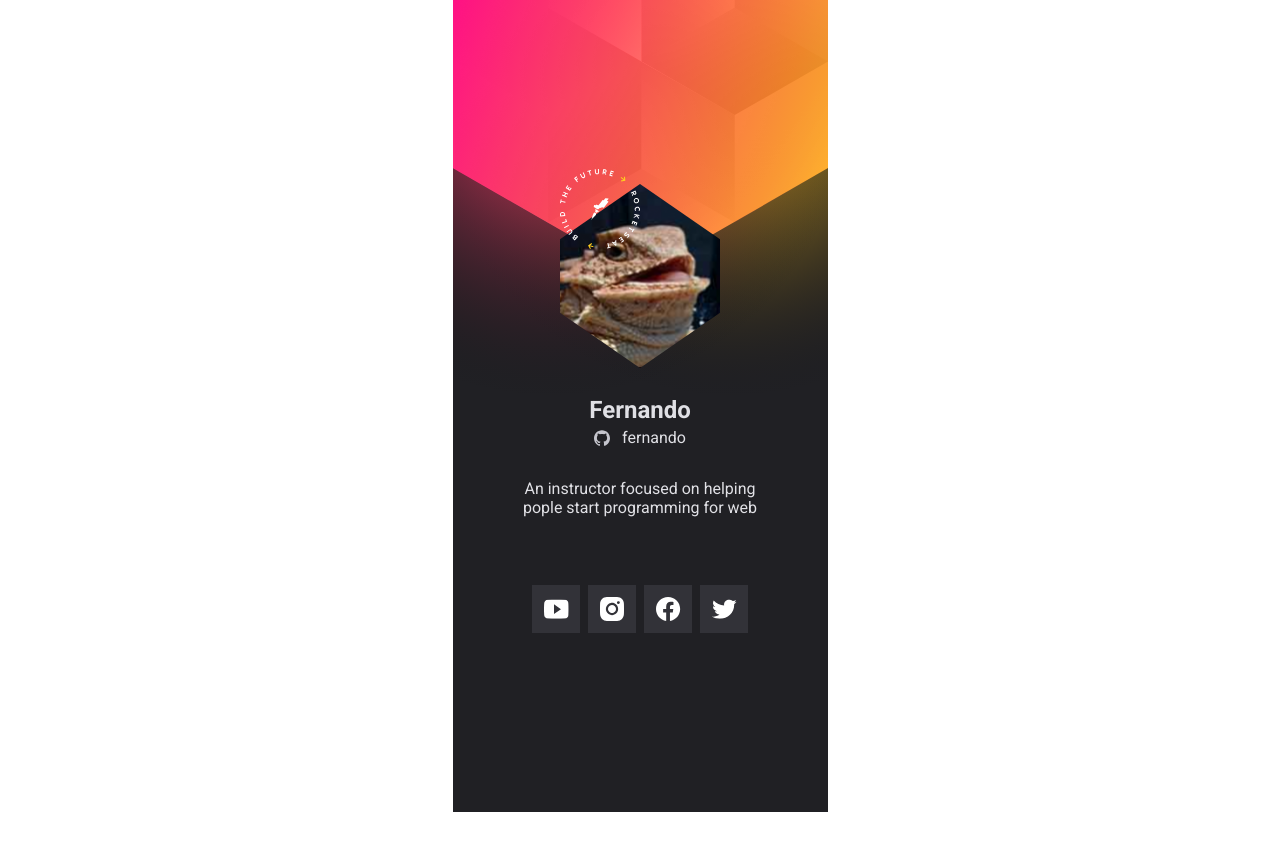
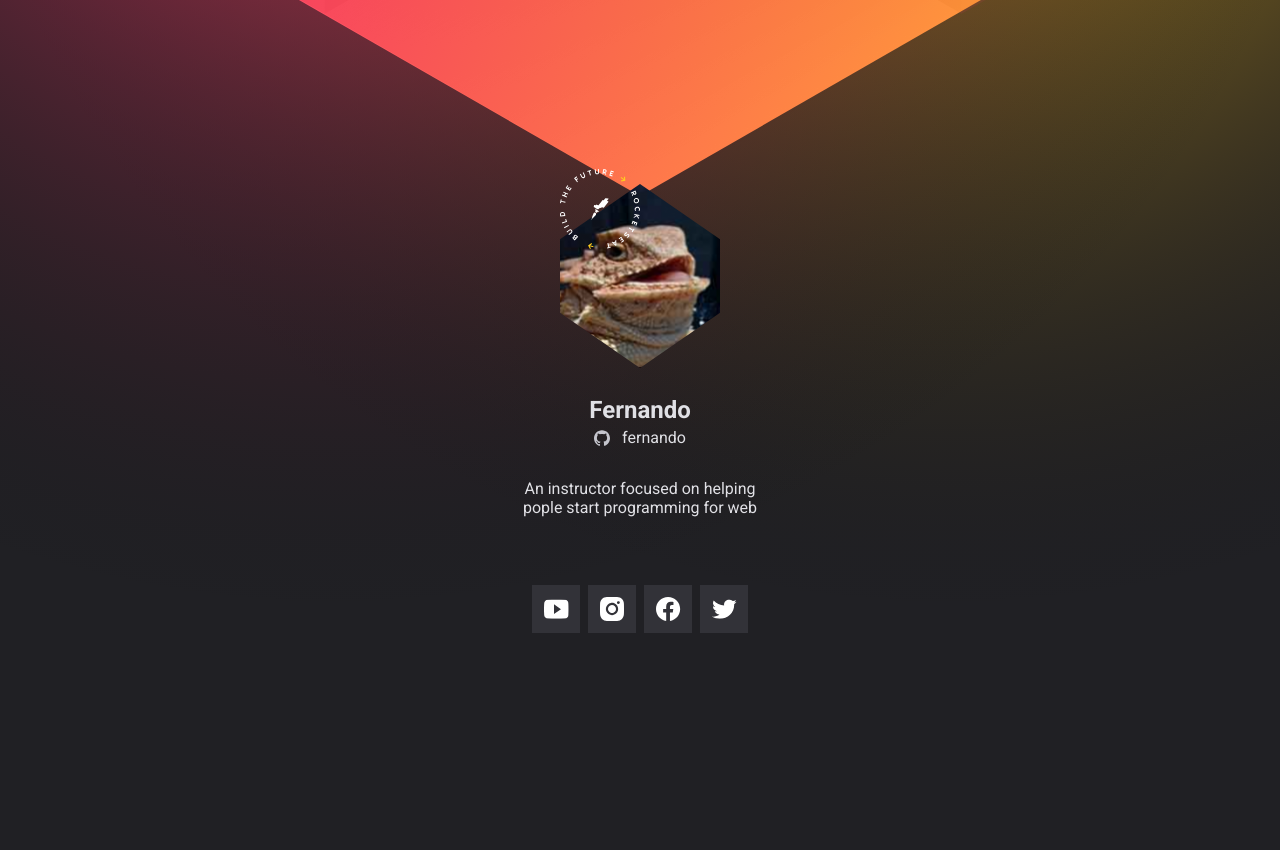
Before and after one commit to ailtonArruda/name-badge, a plain HTML site: page index.html in a window 1280 px wide. Before the commit the page ends 812 px from the top, so only its background shows below. Drawn offline with Linux system fonts and the light colour scheme; no server answers.

Commit message:
Update style.css

```diff
--- a/styles/style.css
+++ b/styles/style.css
@@ -18,9 +18,10 @@ body {
 }
 
 main {
-  background: url(/images/background.svg);
-  width: 375px;
-  height: 812px;
+  background: url(/images/background.svg) no-repeat center/cover;
+  width: 100vw;
+  min-height: 812px;
+  height: 100vw;
 }
 
 .container {
```
